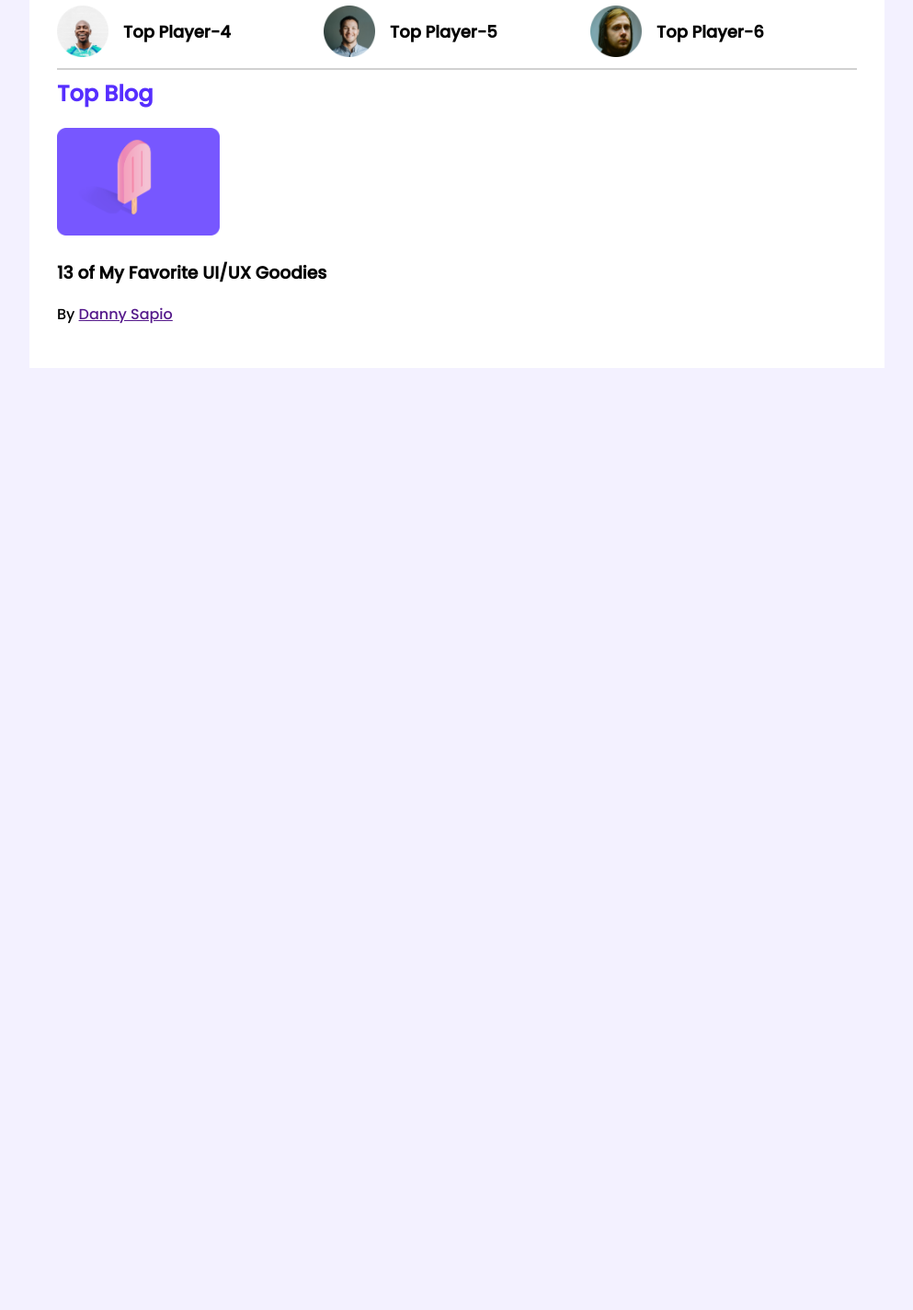
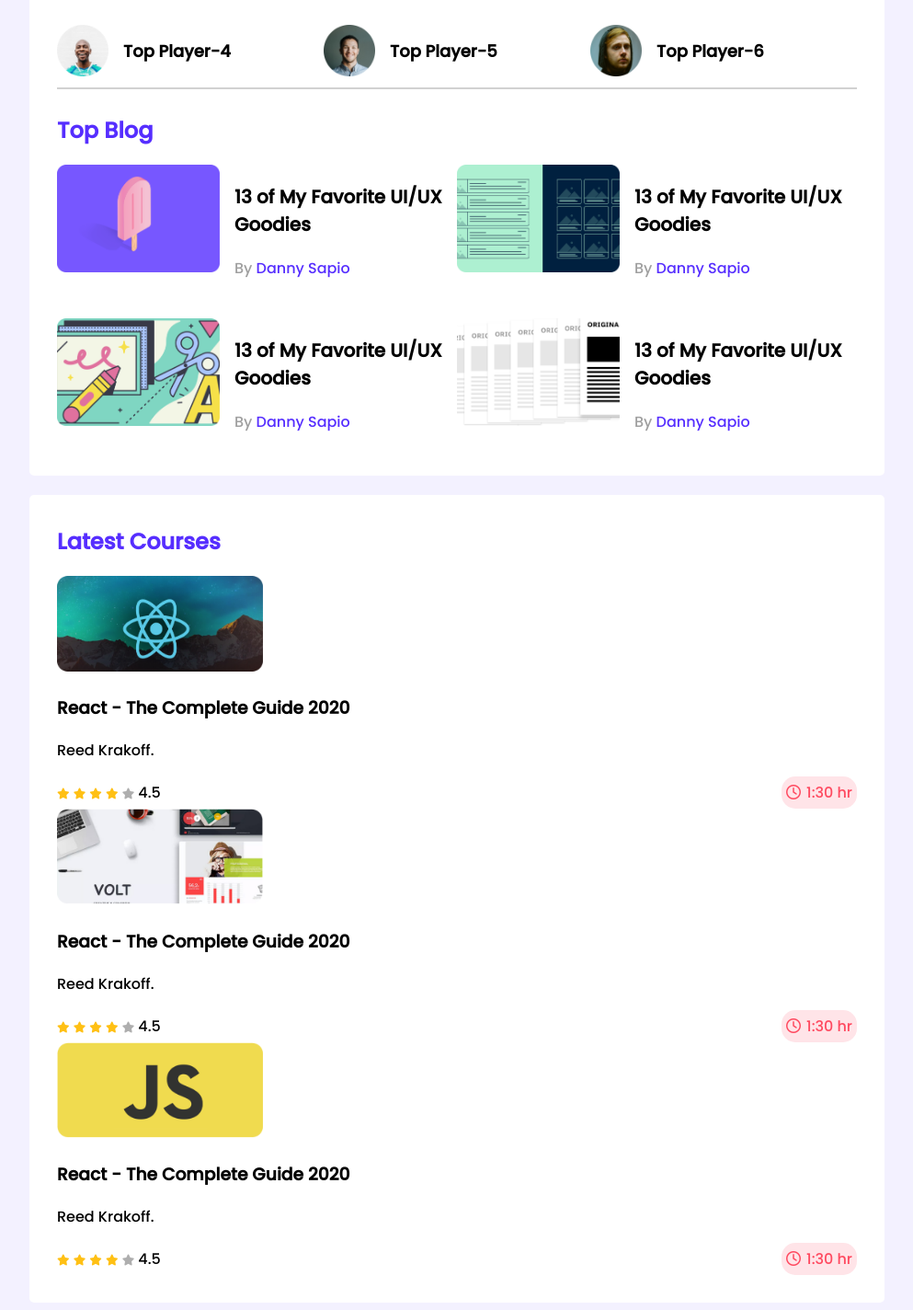
Before and after one commit to Zakaria878/leader-board-css3, a plain HTML site: page index.html in a window 1280 px wide. Shown: the part 186-1610 px from the top of the page at 92% size, without its empty margins (143-1136 px from the left). Before the commit the page ends 800 px from the top, so only its background shows below. Drawn offline with Linux system fonts and the light colour scheme.

Commit message:
Course section added

```diff
--- a/index.html
+++ b/index.html
@@ -5,6 +5,8 @@
     <meta http-equiv="X-UA-Compatible" content="IE=edge">
     <meta name="viewport" content="width=device-width, initial-scale=1.0">
     <title>leader board</title>
+    <!-- font awesome -->
+    <script src="https://kit.fontawesome.com/a029357e44.js" crossorigin="anonymous"></script>
     <!-- stylesheet -->
     <link rel="stylesheet" href="styles/style.css">
 </head>
@@ -61,6 +63,107 @@
                             <p class="blog-author">By <a href="">Danny Sapio</a></p>
                         </div>
                     </article>
+                    <article class="blog">
+                        <div class="thumbnail">
+                            <img src="images/blogs/blog-2.png" alt="">
+                        </div>
+                        <div class="blog-info">
+                            <h3 class="blog-title">13 of My Favorite
+                                UI/UX Goodies</h3>
+                            <p class="blog-author">By <a href="">Danny Sapio</a></p>
+                        </div>
+                    </article>
+                    <article class="blog">
+                        <div class="thumbnail">
+                            <img src="images/blogs/blog-3.png" alt="">
+                        </div>
+                        <div class="blog-info">
+                            <h3 class="blog-title">13 of My Favorite
+                                UI/UX Goodies</h3>
+                            <p class="blog-author">By <a href="">Danny Sapio</a></p>
+                        </div>
+                    </article>
+                    <article class="blog">
+                        <div class="thumbnail">
+                            <img src="images/blogs/blog-4.png" alt="">
+                        </div>
+                        <div class="blog-info">
+                            <h3 class="blog-title">13 of My Favorite
+                                UI/UX Goodies</h3>
+                            <p class="blog-author">By <a href="">Danny Sapio</a></p>
+                        </div>
+                    </article>
+                </div>
+            </div>
+        </section>
+        <!-- Latest Courses -->
+
+        <section class="container">
+            <h2 class="section-title">Latest Courses</h2>
+            <div class="courses">
+                <div class="course-banner">
+                    <img src="images/courses/course-1.png" alt="">
+                </div>
+                <div class="course-detail">
+                    <h3 class="course-title">React - The Complete Guide 2020</h3>
+                    <p class="course-author">Reed Krakoff.</p>
+                    <div class="course-info">
+                        <div>
+                            <i class="fa-solid fa-star filled"></i>
+                            <i class="fa-solid fa-star filled"></i>
+                            <i class="fa-solid fa-star filled"></i>
+                            <i class="fa-solid fa-star filled"></i>
+                            <i class="fa-solid fa-star empty"></i>
+                            <span>4.5</span>
+                        </div>
+                        <div class="course-duration">
+                            <i class="fa-regular fa-clock"></i>1:30 hr
+                        </div>
+                    </div>
+                </div>
+            </div>
+            <div class="courses">
+                <div class="course-banner">
+                    <img src="images/courses/course-2.png" alt="">
+                </div>
+                <div class="course-detail">
+                    <h3 class="course-title">React - The Complete Guide 2020</h3>
+                    <p class="course-author">Reed Krakoff.</p>
+                    <div class="course-info">
+                        <div>
+                            <i class="fa-solid fa-star filled"></i>
+                            <i class="fa-solid fa-star filled"></i>
+                            <i class="fa-solid fa-star filled"></i>
+                            <i class="fa-solid fa-star filled"></i>
+                            <i class="fa-solid fa-star empty"></i>
+                            <span>4.5</span>
+                        </div>
+                        <div class="course-duration">
+                            <i class="fa-regular fa-clock"></i>1:30 hr
+                        </div>
+                    </div>
+                </div>
+            </div>
+            <div class="courses">
+                <div class="course-banner">
+                    <img src="images/courses/course-3.png" alt="">
+                </div>
+                <div class="course-detail">
+                    <h3 class="course-title">React - The Complete Guide 2020</h3>
+                    <p class="course-author">Reed Krakoff.</p>
+                    <div class="course-info">
+                        <div>
+                            <i class="fa-solid fa-star filled"></i>
+                            <i class="fa-solid fa-star filled"></i>
+                            <i class="fa-solid fa-star filled"></i>
+                            <i class="fa-solid fa-star filled"></i>
+                            <i class="fa-solid fa-star empty"></i>
+                            <span>4.5</span>
+                        </div>
+                        <div class="course-duration">
+                            <i class="fa-regular fa-clock"></i>1:30 hr
+                        </div>
+                    </div>
                 </div>
             </div>
         </section>
--- a/styles/style.css
+++ b/styles/style.css
@@ -8,15 +8,19 @@ body{
 }
 main{
     display: flex;
-    justify-content: center;
+    flex-direction: column;
+    align-items: center
 }
 .container{
     background-color: #FFFFFF;
     width: 870px;
     padding: 30px;
+    margin-top: 21px;
+    border-radius: 5px;
 }
 hr{
     border: 1px solid #D1D1D1;
+    margin-bottom: 27px;
 }
 /* top players style */
 .section-title{
@@ -42,7 +46,61 @@ hr{
     font-size: 18px;
 }
 /* top blog styles */
+.blogs{
+    display: grid;
+    grid-template-columns: repeat(2, 1fr);
+    grid-row-gap: 26px;
+}
+.blog{
+    display: flex;
+}
 .blog .thumbnail img{
     width: 177px;
     height: 117px;
 }
+.blog-info{
+    margin-left: 16px;
+}
+.blog-title{
+    font-size: 20px;
+}
+.blog-author{
+    color: #9F9F9F;
+    font-size: 16px;
+}
+.blog-author a{
+    text-decoration: none;
+    color: #562EFF;
+    font-size: 16px;
+}
+/* Latest Courses design */
+
+.course-banner img{
+    width: 224px;
+    height: 104px;
+}
+.course-info{
+    display: flex;
+    align-items: center;
+    justify-content: space-between;
+}
+.fa-star{
+    font-size: 12px;
+}
+.fa-star.filled{
+    color:#FFC014;
+    ;
+}
+.fa-star.empty{
+    color:#AEAEAE;
+}
+.course-duration{
+    background: #FFE4E8;
+    color: #FF4A60;
+    border-radius: 15px;
+    padding: 5px;
+}
+.fa-clock{
+    color: #FF4A60;
+    padding-right: 6px;
+}
```
